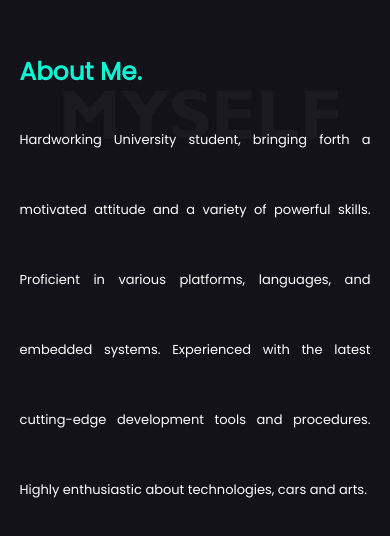
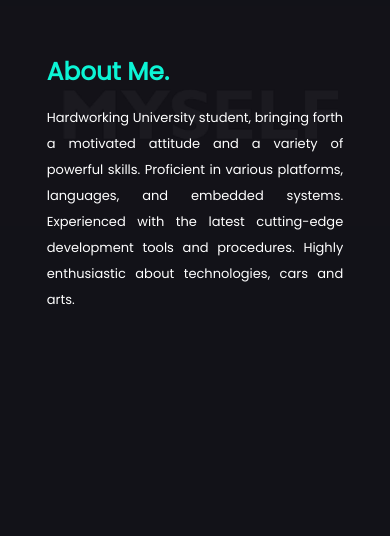
Before and after one commit to topurayhan007/Portfolio, a plain HTML site: page index.html in a window 390 px wide. Shown: the part 1150-1686 px from the top of the page. Drawn offline with nearby package versions, Linux system fonts and the light colour scheme.

Commit message:
ongoing...

```diff
--- a/style.css
+++ b/style.css
@@ -165,7 +165,7 @@ p {
 @media screen and (min-width: 0px) and (max-width: 920px) {
   .About{
     position: absolute;
-    padding: 5%;
+    padding: 12%;
   }
   .about-heading {
     color: #0cf5d5;
@@ -178,6 +178,7 @@ p {
     text-align: justify;
     color: white;
     font-size: 13px;
+    line-height: 2;
   }
 
 }
```
